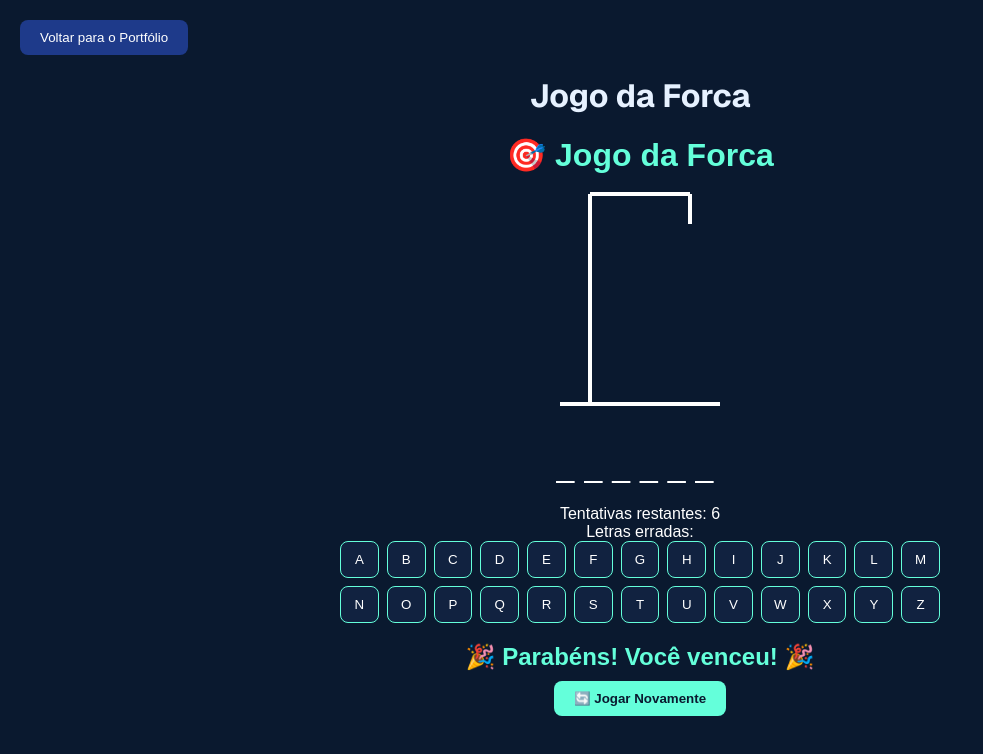
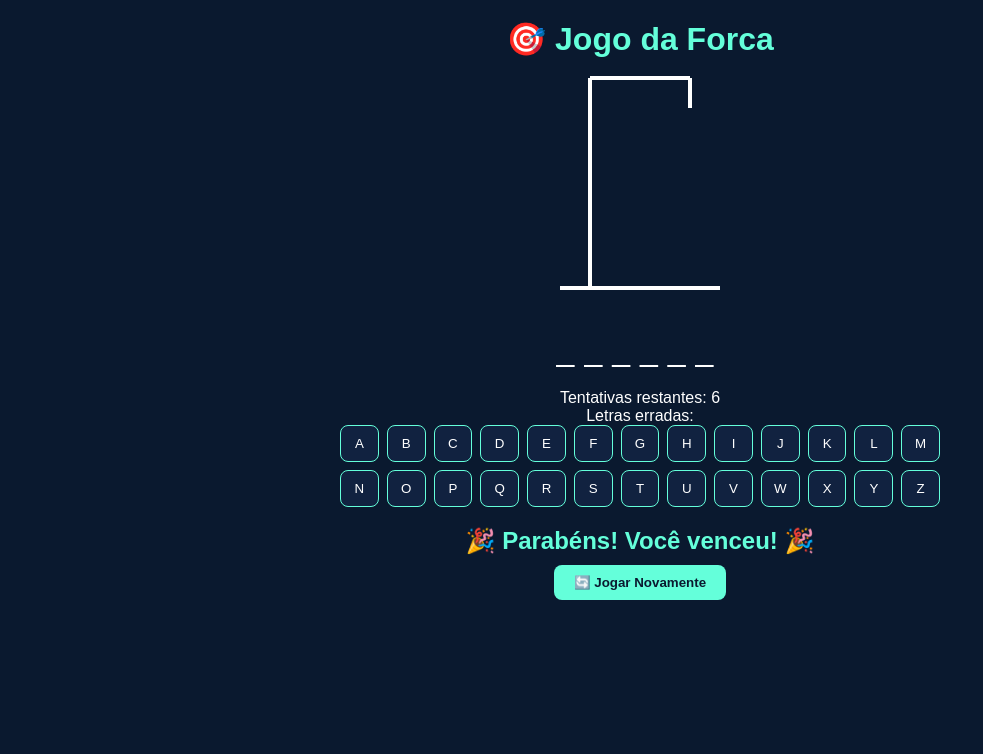
Before and after one commit to Igor2427/Atividade-individual1, a Next.js app in the folder avaliacao/: page /jogo.js in a window 1280 px wide. Shown: the top 754 px of the page, without its empty margins (0-983 px from the left). Built offline with nearby package versions, Linux system fonts and the light colour scheme.

Commit message:
Update page.js

```diff
--- a/avaliacao/app/jogo.js/page.js
+++ b/avaliacao/app/jogo.js/page.js
@@ -1,27 +1,5 @@
-import Link from "next/link";
-import JogoForca from "../../components/JogoForca";
+import JogoForca from "@/components/JogoForca";
 
-export default function Jogo() {
-  return (
-    <div style={{ padding: "20px" }}>
-      <Link href="/">
-        <button style={{
-          backgroundColor: "#1e3a8a",
-          color: "white",
-          padding: "10px 20px",
-          border: "none",
-          borderRadius: "8px",
-          marginBottom: "20px",
-          cursor: "pointer"
-        }}>
-          Voltar para o Portfólio
-        </button>
-      </Link>
-
-      <h1 style={{ textAlign: "center" }}>Jogo da Forca</h1>
-
-      {/* Aqui o jogo é renderizado */}
-      <JogoForca />
-    </div>
-  );
+export default function JogoPage() {
+  return <JogoForca />;
 }
```
